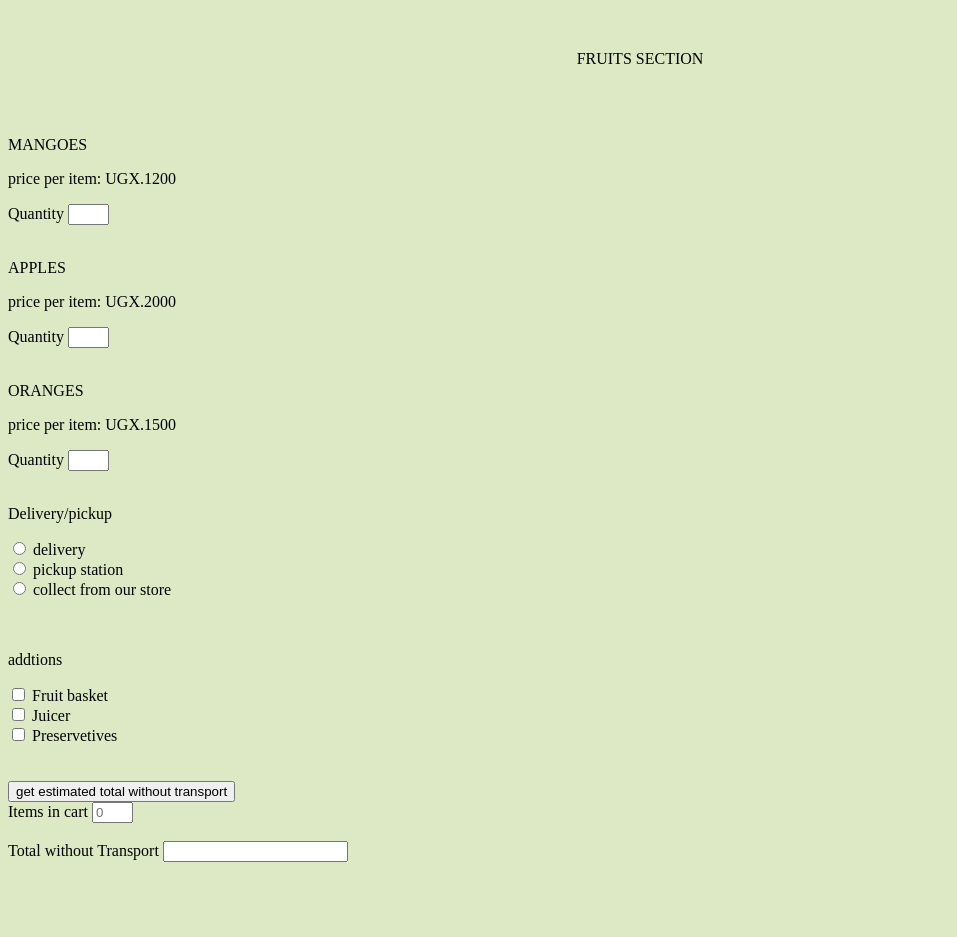
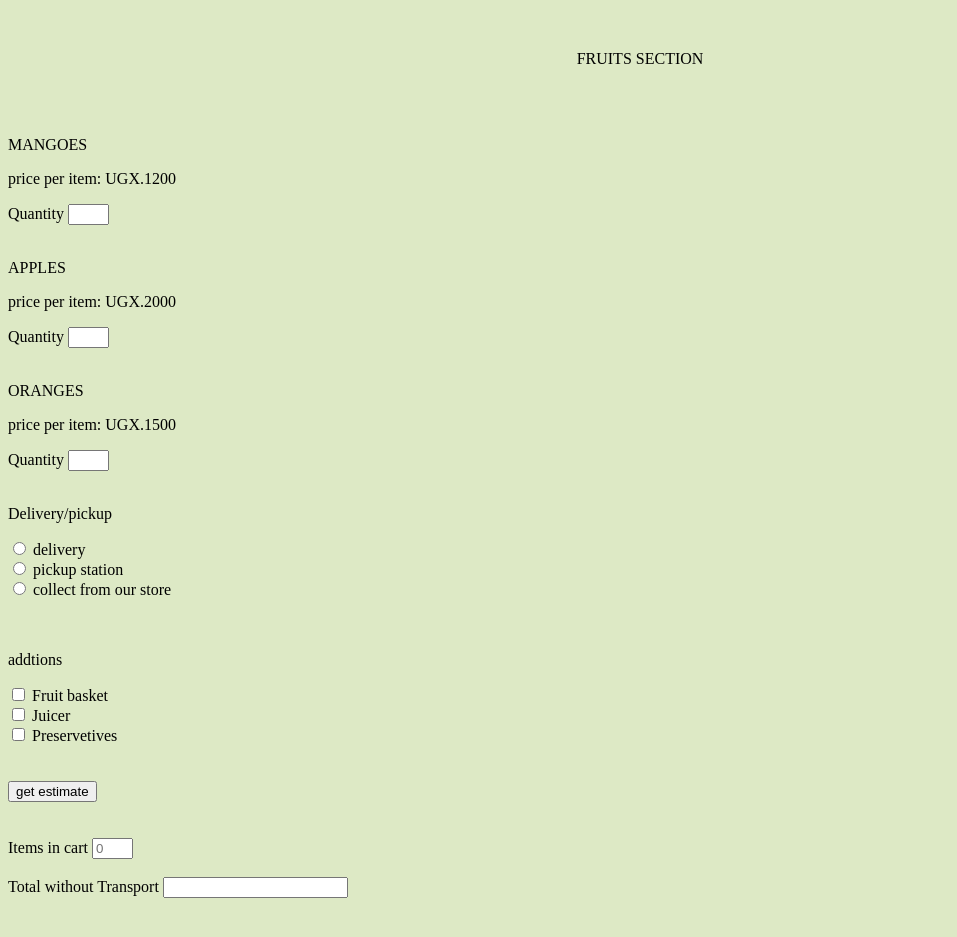
Before and after one commit to Ghasasira/ghasasira.github.io, a plain HTML site: page index.html in a window 1280 px wide. Shown: the part 105-1042 px from the top of the page, without its empty margins (0-957 px from the left). Before the commit the page ends 1011 px from the top, so only its background shows below. Drawn offline with Linux system fonts and the light colour scheme.

Commit message:
Update index.html
Small edit

```diff
--- a/index.html
+++ b/index.html
@@ -62,7 +62,7 @@
             </div><br><br>
 
             <div>
-                <button id="btn">get estimated total without transport</button><br>
+                <button id="btn">get estimate</button><br><br><br>
                 <label for="cart">Items in cart</label>
                 <input type="text" placeholder="0" id="cart" size="2"><br><br>
                 <label for="sum">Total without Transport</label>
```
